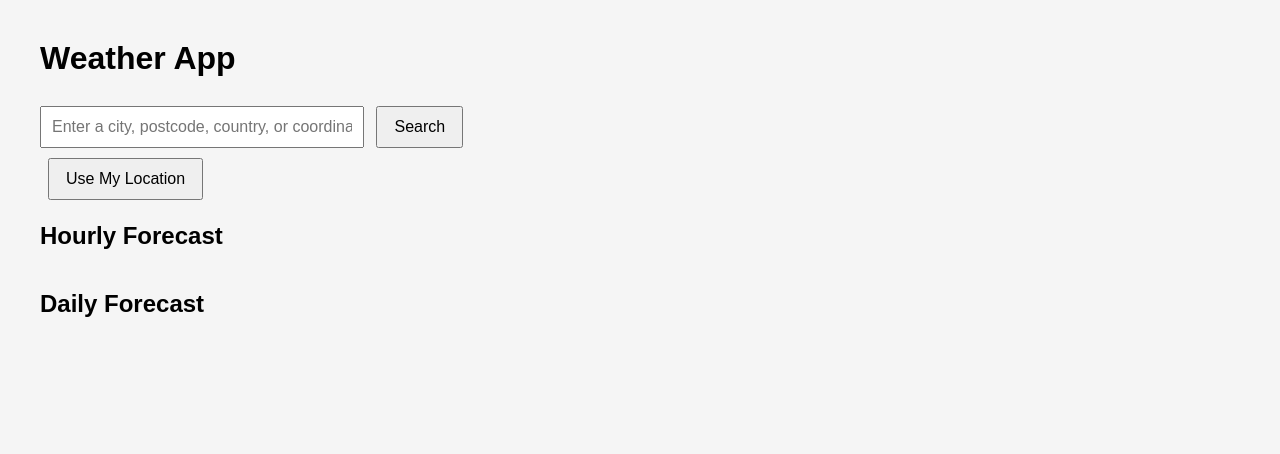
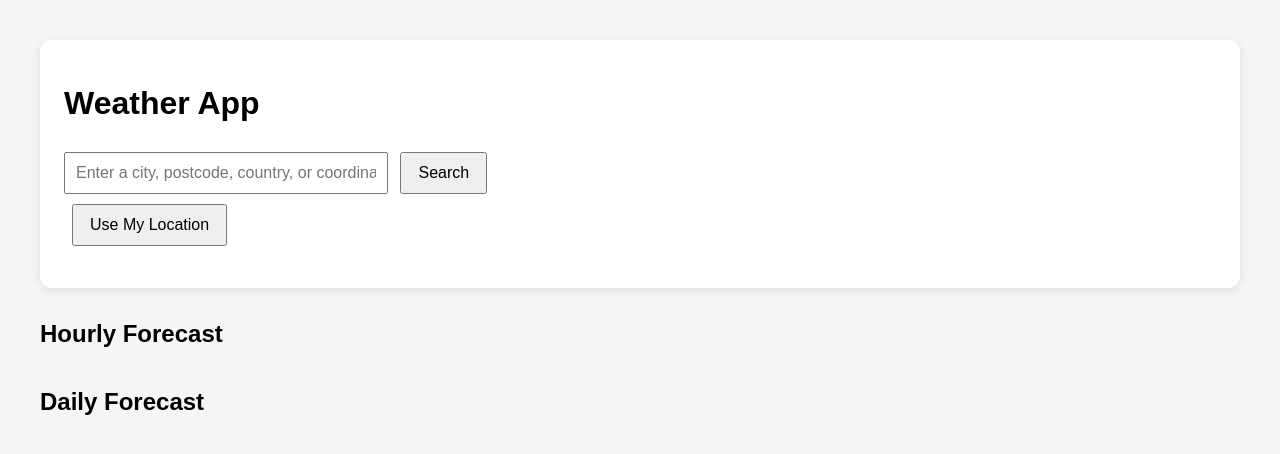
Before and after one commit to anuusman918/weatherapp, a FastAPI app: page / in a window 1280 px wide. Shown: the top 454 px of the page. Run offline with FastAPI, Linux system fonts and the light colour scheme.

Commit message:
clean up header to make it look like card

```diff
--- a/app/static/css/style.css
+++ b/app/static/css/style.css
@@ -25,6 +25,7 @@ button {
     margin-bottom: 12px;
     border-radius: 8px;
     box-shadow: 0 2px 6px rgba(0, 0, 0, 0.1);
+    flex: 0 0 220px;
 }
 
 #hourly-forecast-container,
@@ -33,3 +34,20 @@ button {
     flex-wrap: wrap;
     gap: 16px;
 }
+
+.forecast-card p {
+    margin: 6px 0;
+}
+
+.container {
+    max-width: 1200px;
+    margin: 0 auto;
+}
+
+header {
+    background-color: white;
+    padding: 24px;
+    border-radius: 12px;
+    box-shadow: 0 2px 8px rgba(0, 0, 0, 0.1);
+    margin-bottom: 32px;
+}
--- a/app/templates/index.html
+++ b/app/templates/index.html
@@ -7,6 +7,7 @@
     <link rel="stylesheet" href="/static/css/style.css?v=2">
 </head>
 <body>
+<dive class="container">
 
 <header>
     <h1>Weather App</h1>
@@ -36,6 +37,7 @@
         <h2>Daily Forecast</h2>
         <div id="daily-forecast-container"></div>
     </section>
+</div>
 
     <script src="/static/js/weatherUtils.js"></script>
     <script src="/static/js/script.js?v=2"></script>
```
